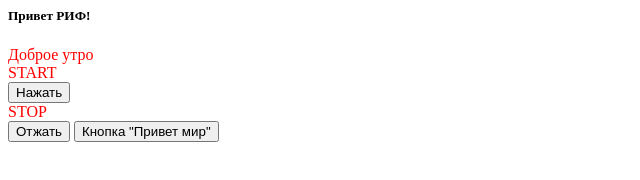
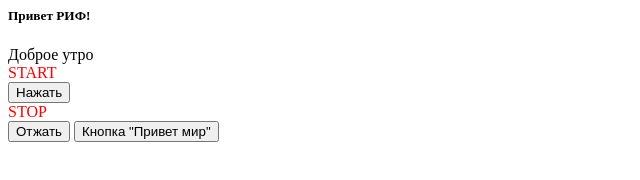
Before and after one commit to rifsakha/glossar, a plain HTML site: page index.html in a window 1280 px wide. Shown: the full height of the page, 0-640 px from the left. Drawn offline with Linux system fonts and the light colour scheme.

Commit message:
Update index.html

```diff
--- a/index.html
+++ b/index.html
@@ -1,6 +1,6 @@
 <html>
   <h5>Привет РИФ!</h5>
-  <div style="size:20;color:red;shift:Areal;">Доброе утро</div>
+  <div style="shift:Areal;">Доброе утро</div>
   <div style="color:red;">START</div>
   <input type="button" value="Нажать" data-color="red">
   <div style="color:red;">STOP</div>
```
